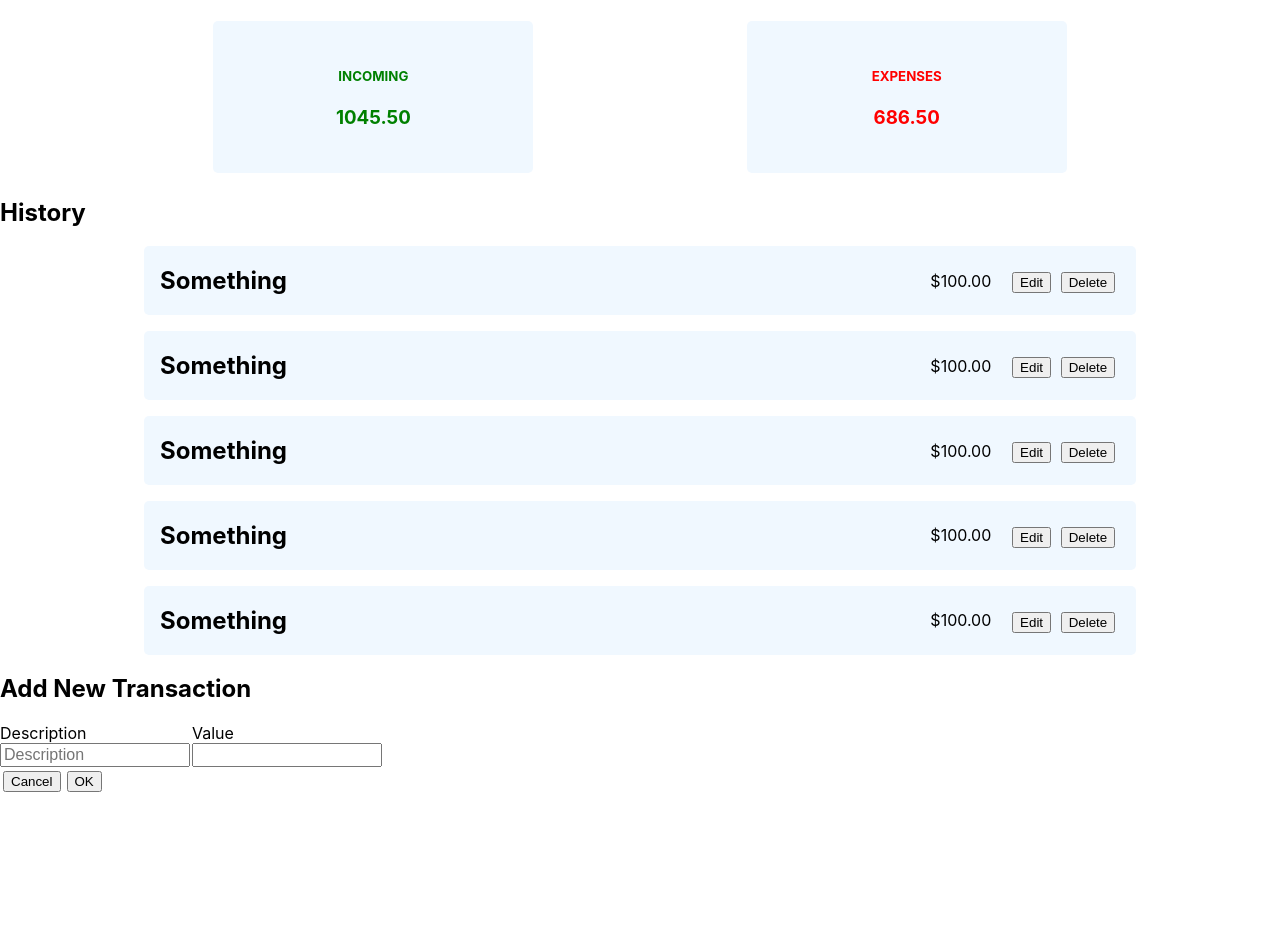
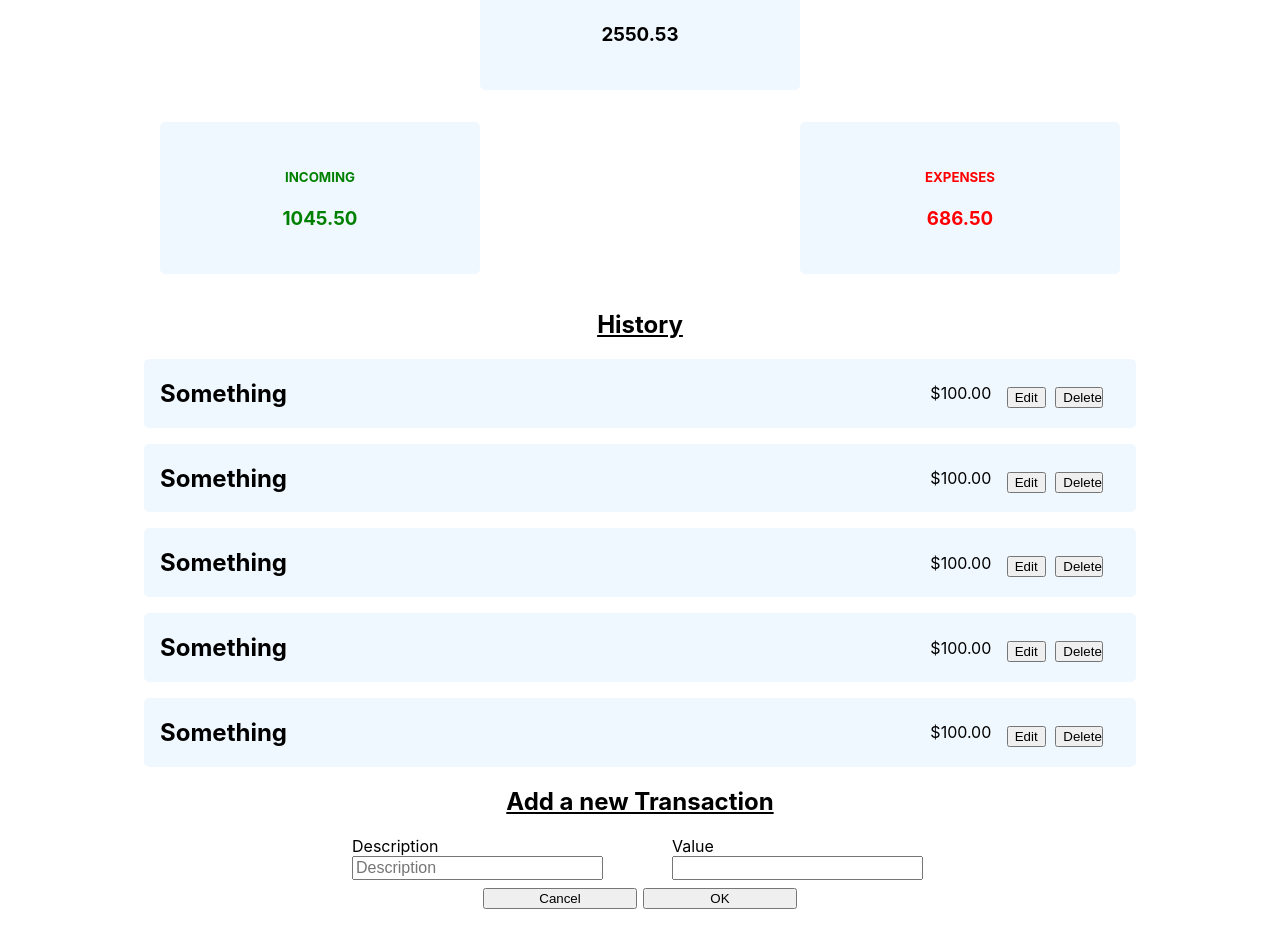
Before and after one commit to chaitanyakarthikb/sagaUdemyCourse, a React (Create React App) app: page / in a window 1280 px wide. Shown: the part 144-1085 px from the top of the page. Before the commit the page ends 968 px from the top, so only its background shows below. Built offline with nearby package versions, Linux system fonts and the light colour scheme.

Commit message:
breaking down into components

```diff
--- a/src/App.css
+++ b/src/App.css
@@ -1,21 +1,10 @@
-.card{
-  text-transform: uppercase;
-  width: 25%;
-  background-color: aliceblue;
+/* ============================================MAIN HEADER=================================== */
+.mainHeader {
   text-align: center;
-  padding-top: 25px;
-  padding-bottom: 25px;
-  margin-top: 5px;
-  margin-bottom: 5px;
-  border-radius: 5px;
-
+  text-decoration: underline;
 }
 
-
-.cards{
-  display: flex;
-  justify-content: space-evenly;
-}
+/* ============================================HISTORY ITEMS=================================== */
 
 .historyItem {
   display: flex;
@@ -29,8 +18,6 @@
   border-radius: 5px;
   margin-top: 1rem;
   margin-bottom: 1rem;
-
-
 }
 
 .historyItem .icons {
@@ -39,43 +26,79 @@
   align-items: center;
 }
 
-.historyItem .icons .buttons{
+.historyItem .icons .buttons {
   margin-left: 1rem;
 }
 
-
-.historyItem .icons .buttons button{
+.historyItem .icons .buttons button {
   margin-left: 0.3rem;
   margin-right: 0.3rem;
   cursor: pointer;
 }
 
-.form--col{
+/* ============================================CARD=================================== */
+
+.card {
+  text-transform: uppercase;
+  width: 25%;
+  background-color: aliceblue;
+  text-align: center;
+  padding-top: 25px;
+  padding-bottom: 25px;
+  margin-top: 5px;
+  margin-bottom: 5px;
+  border-radius: 5px;
+  margin-left: auto;
+  margin-right: auto;
+  margin-top: 1rem;
+  margin-bottom: 1rem;
+}
+
+.cards {
+  display: flex;
+  justify-content: space-evenly;
+}
+
+/* ============================================FORM=================================== */
+
+form {
+  margin-bottom: 2rem;
+  width: 50%;
+  margin-left: auto;
+  margin-right: auto;
+}
+
+.form--col {
   display: flex;
   flex-direction: column;
-  width: 15%;
+  width: 40%;
+  margin-left: auto;
+  margin-right: auto;
 }
 
-.form--col input{
+.form--col input {
   width: 95%;
   font-size: 1rem;
 }
 
-.inputs{
+.inputs {
   display: flex;
-  /* justify-content: center; */
+  /* justify-content: space-around; */
 }
 
-.buttons{
+.buttons {
   margin-top: 3px;
+  width: 50%;
+  display: flex;
+  justify-content: center;
+  margin-left: auto;
+  margin-right: auto;
+  margin-top: 0.5rem;
 }
 
-.buttons button{
+.buttons button {
   margin-left: 3px;
   margin-right: 3px;
   cursor: pointer;
+  width: 50%;
 }
-
-form{
-  margin-bottom: 2rem;
-}
--- a/src/App.js
+++ b/src/App.js
@@ -1,5 +1,7 @@
 import './App.css';
 import Card from './components/Card.jsx';
+import Form from './components/Form.jsx';
+import Header from './components/Header.jsx';
 import HistoryItem from './components/HistoryItem.jsx';
 
 function App() {
@@ -20,21 +22,14 @@ function App() {
   return (
     <div className="App">
       <div className="container">
-        <h1>Budget App</h1>
-
-        <div className="statistics">
-          <h3>Your Balance:</h3>
-          <p>2550.53</p>
-        </div>
-
+        <Header content={'Budget App'} type={'h1'}/>
+        <Card el={{title:'Your Balance',price:'2550.53',style:'black'}} />
         <section className="cards">
           {cardData?.map((el) => {
             return <Card el={el} />;
           })}
         </section>
-
-        <h2>History</h2>
-
+        <Header content={'History'} type={'h2'}/>
         <section className="historyItems">
           <HistoryItem />
           <HistoryItem />
@@ -42,25 +37,8 @@ function App() {
           <HistoryItem />
           <HistoryItem />
         </section>
-
-        <h2>Add New Transaction</h2>
-        <form>
-          <div className='inputs'>
-            <div className='form--col'>
-              <label>Description</label>
-              <input placeholder="Description" />
-            </div>
-
-            <div className='form--col'>
-              <label>Value</label>
-              <input type="number" />
-            </div>
-          </div>
-          <div className='buttons'>
-            <button>Cancel</button>
-            <button>OK</button>
-          </div>
-        </form>
+        <Header content={'Add a new Transaction'} type={'h2'}/>
+        <Form/>
       </div>
     </div>
   );
--- /dev/null
+++ b/src/components/Form.jsx
@@ -0,0 +1,25 @@
+import React from "react";
+
+const Form = () => {
+  return (
+    <form>
+      <div className="inputs">
+        <div className="form--col">
+          <label>Description</label>
+          <input placeholder="Description" />
+        </div>
+
+        <div className="form--col">
+          <label>Value</label>
+          <input type="number" />
+        </div>
+      </div>
+      <div className="buttons">
+        <button>Cancel</button>
+        <button>OK</button>
+      </div>
+    </form>
+  );
+};
+
+export default Form;
--- /dev/null
+++ b/src/components/Header.jsx
@@ -0,0 +1,14 @@
+import React from "react";
+
+const Header = ({ content, type }) => {
+  return (
+    <div className="mainHeader">
+      {type === "h1" && <h1>{content}</h1>}
+      {type === "h2" && <h2>{content}</h2>}
+      {type === "h3" && <h3>{content}</h3>}
+      {type === "h4" && <h4>{content}</h4>}
+    </div>
+  );
+};
+
+export default Header;
```
